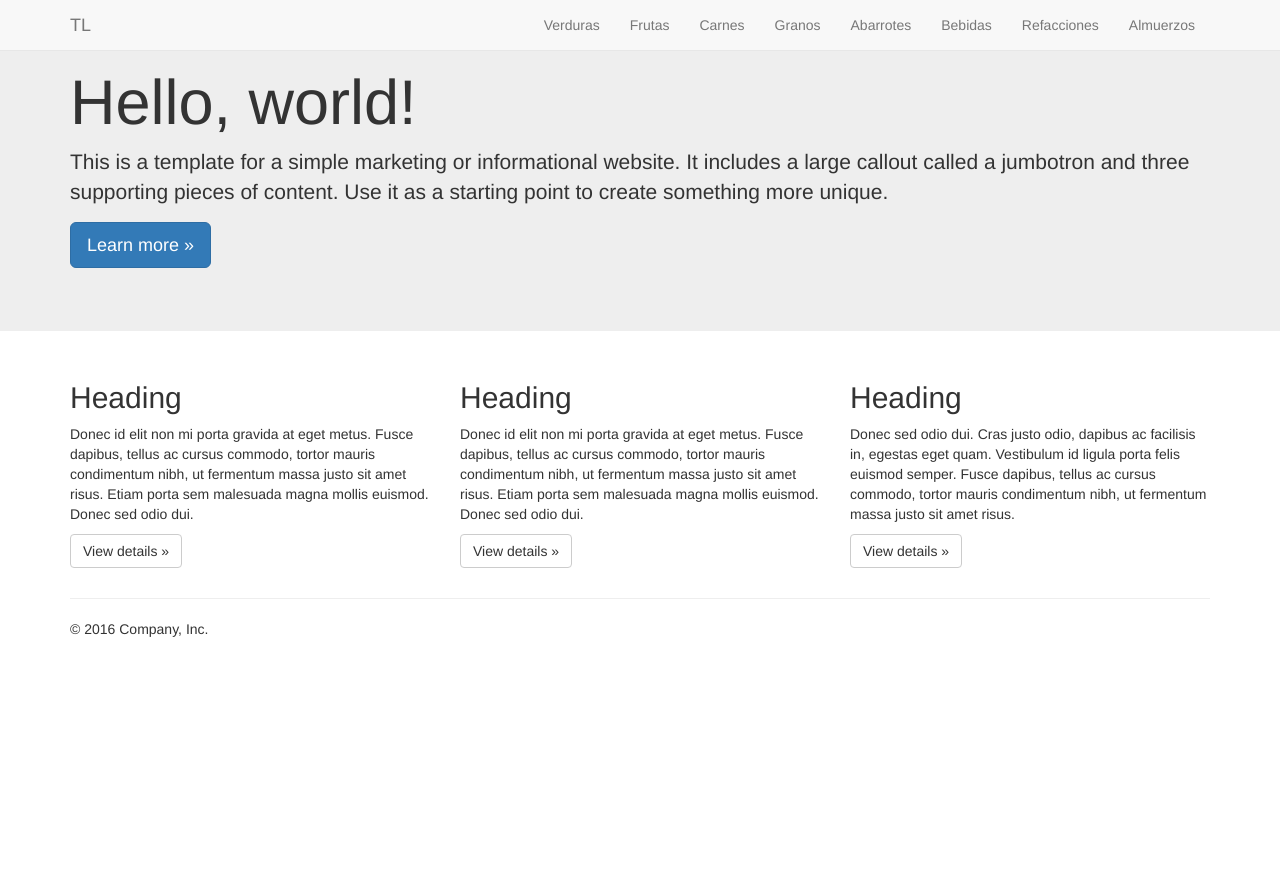
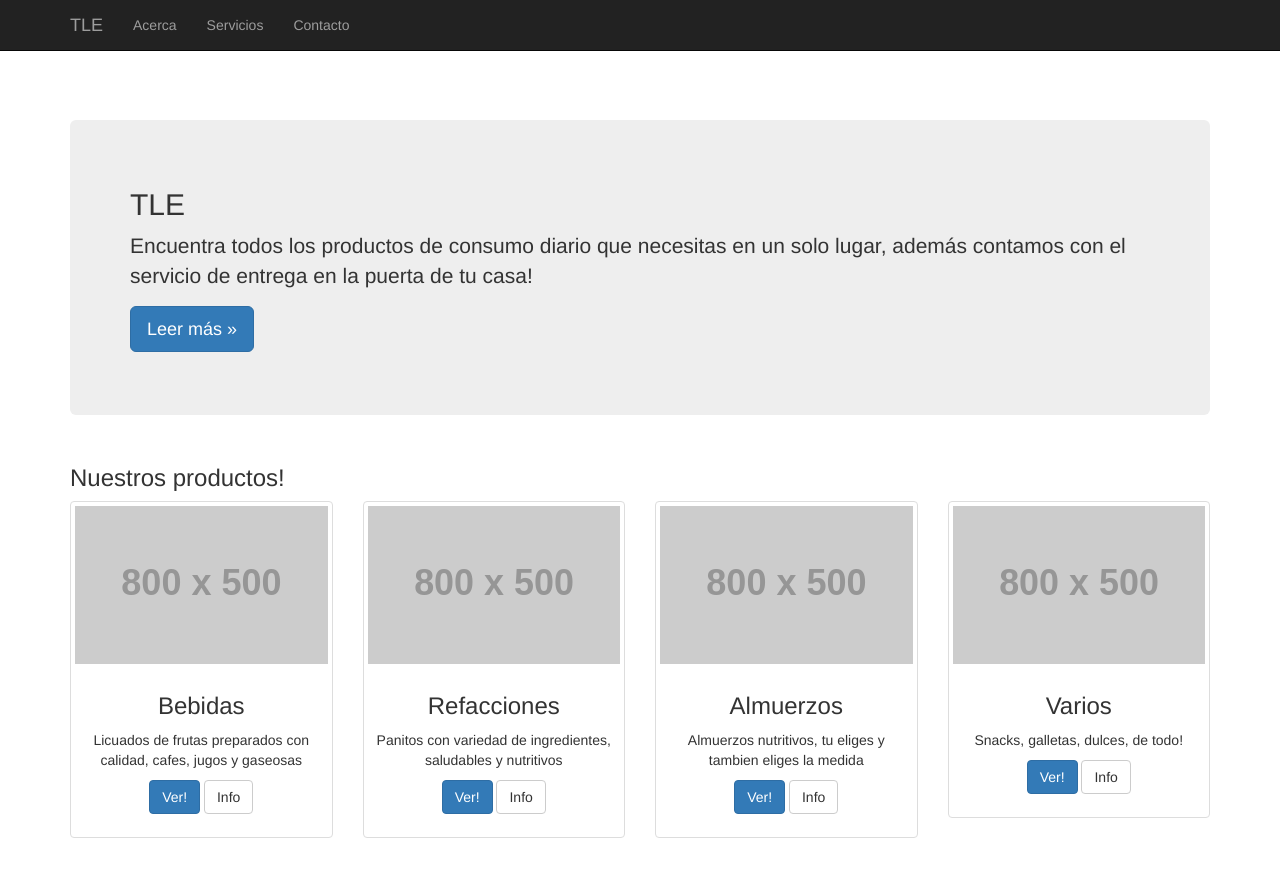
Before and after one commit to pablinchapin/TLEsquinita, a plain HTML site: page index.html in a window 1280 px wide. Before the commit the page ends 800 px from the top, so only its background shows below. Drawn offline with nearby package versions, Linux system fonts and the light colour scheme; some packages are replaced by stand-ins of ours; placeholder pictures from the web are drawn by us.

Commit message:
Actualizaciones en funcionalidad

```diff
--- a/css/istyle.css
+++ b/css/istyle.css
@@ -12,3 +12,19 @@
       background: transparent;
     }
     */
+
+body {
+    padding-top: 70px; /* Required padding for .navbar-fixed-top. Remove if using .navbar-static-top. Change if height of navigation changes. */
+}
+
+.hero-spacer {
+    margin-top: 50px;
+}
+
+.hero-feature {
+    margin-bottom: 30px;
+}
+
+footer {
+    margin: 50px 0;
+}
--- a/index.html
+++ b/index.html
@@ -4,127 +4,122 @@
 		<meta charset="utf-8">
 		<meta http-equiv="X-UA-Compatible" content="IE=edge">
 		<meta name="viewport" content="width=device-width, initial-scale=1">
-    <!-- The above 3 meta tags *must* come first in the head; any other head content must come *after* these tags -->
-    <meta name="description" content="">
-    <meta name="author" content="">
+		<meta name="description" content="TLE">
+		<meta name="author" content="PC pablinchapin n 3 freejol">
 
-
-
-    <!--
-    <link rel="icon" href="../../favicon.ico">
-    -->
-
-    <title>Jumbotron Template for Bootstrap</title>
+		<title>TLE pc@3frijol</title>
 
 		<link rel="stylesheet" href="https://maxcdn.bootstrapcdn.com/bootstrap/3.3.6/css/bootstrap.min.css" integrity="sha384-1q8mTJOASx8j1Au+a5WDVnPi2lkFfwwEAa8hDDdjZlpLegxhjVME1fgjWPGmkzs7"
 		crossorigin="anonymous">
 
-    <!-- Bootstrap core CSS
-    <link href="../../dist/css/bootstrap.min.css" rel="stylesheet">-->
-
-    <!-- IE10 viewport hack for Surface/desktop Windows 8 bug
-    <link href="../../assets/css/ie10-viewport-bug-workaround.css" rel="stylesheet">
-    -->
-
-    <!-- Custom styles for this template
-    <link href="jumbotron.css" rel="stylesheet">
-    -->
-
-    <!-- Just for debugging purposes. Don't actually copy these 2 lines! -->
-    <!--[if lt IE 9]><script src="../../assets/js/ie8-responsive-file-warning.js"></script><![endif]
-    <script src="../../assets/js/ie-emulation-modes-warning.js"></script>-->
-
-    <!-- HTML5 shim and Respond.js for IE8 support of HTML5 elements and media queries -->
-    <!--[if lt IE 9]>
-      <script src="https://oss.maxcdn.com/html5shiv/3.7.3/html5shiv.min.js"></script>
-      <script src="https://oss.maxcdn.com/respond/1.4.2/respond.min.js"></script>
-    <![endif]-->
+		<link rel="stylesheet" href="css/istyle.css" >
 	</head>
 
 	<body>
 
-    <nav class="navbar navbar-default navbar-fixed-top">
+		<!-- NAVIGATION -->
+		<nav class="navbar navbar-inverse navbar-fixed-top" role="navigation">
 			<div class="container">
 				<div class="navbar-header">
-          <button type="button" class="navbar-toggle collapsed" data-toggle="collapse" data-target="#navbar" aria-expanded="false" aria-controls="navbar">
+					<button type="button" class="navbar-toggle" data-toggle="collapse" data-target="#bs-example-navbar-collapse-1">
 						<span class="sr-only">Toggle navigation</span>
 						<span class="icon-bar"></span>
 						<span class="icon-bar"></span>
 						<span class="icon-bar"></span>
 					</button>
-          <a class="navbar-brand" href="#">TL</a>
+					<a class="navbar-brand" href="#">TLE</a>
 				</div>
 
-        <div id="navbar" class="navbar-collapse collapse">
+				<div class="collapse navbar-collapse" id="bs-example-navbar-collapse-1">
+					<ul class="nav navbar-nav">
+						<li> <a href="#">Acerca</a> </li>
+						<li> <a href="#">Servicios</a> </li>
+						<li> <a href="#">Contacto</a> </li>
+					</ul>
+				</div>
 
-            <ul class="nav navbar-nav pull-right">
-                <li><a href="#">Verduras</a></li>
-                <li><a href="#">Frutas</a></li>
-                <li><a href="#">Carnes</a></li>
-                <li><a href="#">Granos</a></li>
-                <li><a href="#">Abarrotes</a></li>
-                <li><a href="#">Bebidas</a></li>
-                <li><a href="#">Refacciones</a></li>
-                <li><a href="#">Almuerzos</a></li>
-            </ul>
-
-
-          <!--
-          <form class="navbar-form navbar-right">
-            <div class="form-group">
-              <input type="text" placeholder="Email" class="form-control">
-            </div>
-            <div class="form-group">
-              <input type="password" placeholder="Password" class="form-control">
-            </div>
-            <button type="submit" class="btn btn-success">Sign in</button>
-          </form>
-          -->
-
-        </div><!--/.navbar-collapse -->
 			</div>
 		</nav>
+		<!-- NAVIGATION -->
 
-    <!-- Main jumbotron for a primary marketing message or call to action -->
-    <div class="jumbotron">
+		<!-- GREETING -->
 		<div class="container">
-        <h1>Hello, world!</h1>
-        <p>This is a template for a simple marketing or informational website. It includes a large callout called a jumbotron and three supporting pieces of content. Use it as a starting point to create something more unique.</p>
-        <p><a class="btn btn-primary btn-lg" href="#" role="button">Learn more &raquo;</a></p>
+			<header class="jumbotron hero-spacer">
+				<h2>TLE</h2>
+				<p>Encuentra todos los productos de consumo diario que necesitas en un solo lugar, adem&aacute;s contamos con el servicio de entrega en la puerta de tu casa!</p>
+				<p><a class="btn btn-primary btn-lg" href="#" role="button">Leer m&aacute;s &raquo;</a></p>
+			</header>
+			<!-- GREETING -->
+
+			<!-- CONTENT -->
+			<div class="row">
+				<div class="col-lg-12">
+					<h3>Nuestros productos!</h3>
 				</div>
 			</div>
 
-    <div class="container">
-      <!-- Example row of columns -->
-      <div class="row">
-        <div class="col-md-4">
-          <h2>Heading</h2>
-          <p>Donec id elit non mi porta gravida at eget metus. Fusce dapibus, tellus ac cursus commodo, tortor mauris condimentum nibh, ut fermentum massa justo sit amet risus. Etiam porta sem malesuada magna mollis euismod. Donec sed odio dui. </p>
-          <p><a class="btn btn-default" href="#" role="button">View details &raquo;</a></p>
+			<div class="row text-center">
+				<div class="col-md-3 col-sm-6 hero-feature">
+					<div class="thumbnail">
+						<img src="http://placehold.it/800x500" alt="">
+						<div class="caption">
+							<h3>Bebidas</h3>
+							<p>Licuados de frutas preparados con calidad, cafes, jugos y gaseosas</p>
+							<p>
+								<a href="#" class="btn btn-primary">Ver!</a>
+								<a href="#" class="btn btn-default">Info</a>
+							</p>
 						</div>
-        <div class="col-md-4">
-          <h2>Heading</h2>
-          <p>Donec id elit non mi porta gravida at eget metus. Fusce dapibus, tellus ac cursus commodo, tortor mauris condimentum nibh, ut fermentum massa justo sit amet risus. Etiam porta sem malesuada magna mollis euismod. Donec sed odio dui. </p>
-          <p><a class="btn btn-default" href="#" role="button">View details &raquo;</a></p>
-       </div>
-        <div class="col-md-4">
-          <h2>Heading</h2>
-          <p>Donec sed odio dui. Cras justo odio, dapibus ac facilisis in, egestas eget quam. Vestibulum id ligula porta felis euismod semper. Fusce dapibus, tellus ac cursus commodo, tortor mauris condimentum nibh, ut fermentum massa justo sit amet risus.</p>
-          <p><a class="btn btn-default" href="#" role="button">View details &raquo;</a></p>
 					</div>
 				</div>
 
-      <hr>
+				<div class="col-md-3 col-sm-6 hero-feature">
+					<div class="thumbnail">
+						<img src="http://placehold.it/800x500" alt="">
+						<div class="caption">
+							<h3>Refacciones</h3>
+							<p>Panitos con variedad de ingredientes, saludables y nutritivos</p>
+							<p>
+								<a href="#" class="btn btn-primary">Ver!</a>
+								<a href="#" class="btn btn-default">Info</a>
+							</p>
+						</div>
+					</div>
+				</div>
 
-      <footer>
-        <p>&copy; 2016 Company, Inc.</p>
-      </footer>
-    </div> <!-- /container -->
+				<div class="col-md-3 col-sm-6 hero-feature">
+					<div class="thumbnail">
+						<img src="http://placehold.it/800x500" alt="">
+						<div class="caption">
+							<h3>Almuerzos</h3>
+							<p>Almuerzos nutritivos, tu eliges y tambien eliges la medida</p>
+							<p>
+								<a href="#" class="btn btn-primary">Ver!</a>
+								<a href="#" class="btn btn-default">Info</a>
+							</p>
+						</div>
+					</div>
+				</div>
+
+				<div class="col-md-3 col-sm-6 hero-feature">
+					<div class="thumbnail">
+						<img src="http://placehold.it/800x500" alt="">
+						<div class="caption">
+							<h3>Varios</h3>
+							<p>Snacks, galletas, dulces, de todo!</p>
+							<p>
+								<a href="#" class="btn btn-primary">Ver!</a>
+								<a href="#" class="btn btn-default">Info</a>
+							</p>
+						</div>
+					</div>
+				</div>
+			</div>
 
 
-    <!-- Bootstrap core JavaScript
-    ================================================== -->
-    <!-- Placed at the end of the document so the pages load faster -->
+		</div>
+
+		<!-- CONTENT -->
 	<script src="https://ajax.googleapis.com/ajax/libs/jquery/1.12.4/jquery.min.js"></script>
 	<!-- Latest compiled and minified JavaScript -->
 	<script src="https://maxcdn.bootstrapcdn.com/bootstrap/3.3.7/js/bootstrap.min.js" integrity="sha384-Tc5IQib027qvyjSMfHjOMaLkfuWVxZxUPnCJA7l2mCWNIpG9mGCD8wGNIcPD7Txa" crossorigin="anonymous"></script>
@@ -141,6 +136,5 @@
     <script src="./app/app.js"></script>
     <script src="./app/tlService.js"></script>
     <script src="./app/tlController.js"></script>
-
 	</body>
 </html>
```
Also changed, not shown: working_index.html (added). Lines whose indentation alone changed are shown as unchanged.
